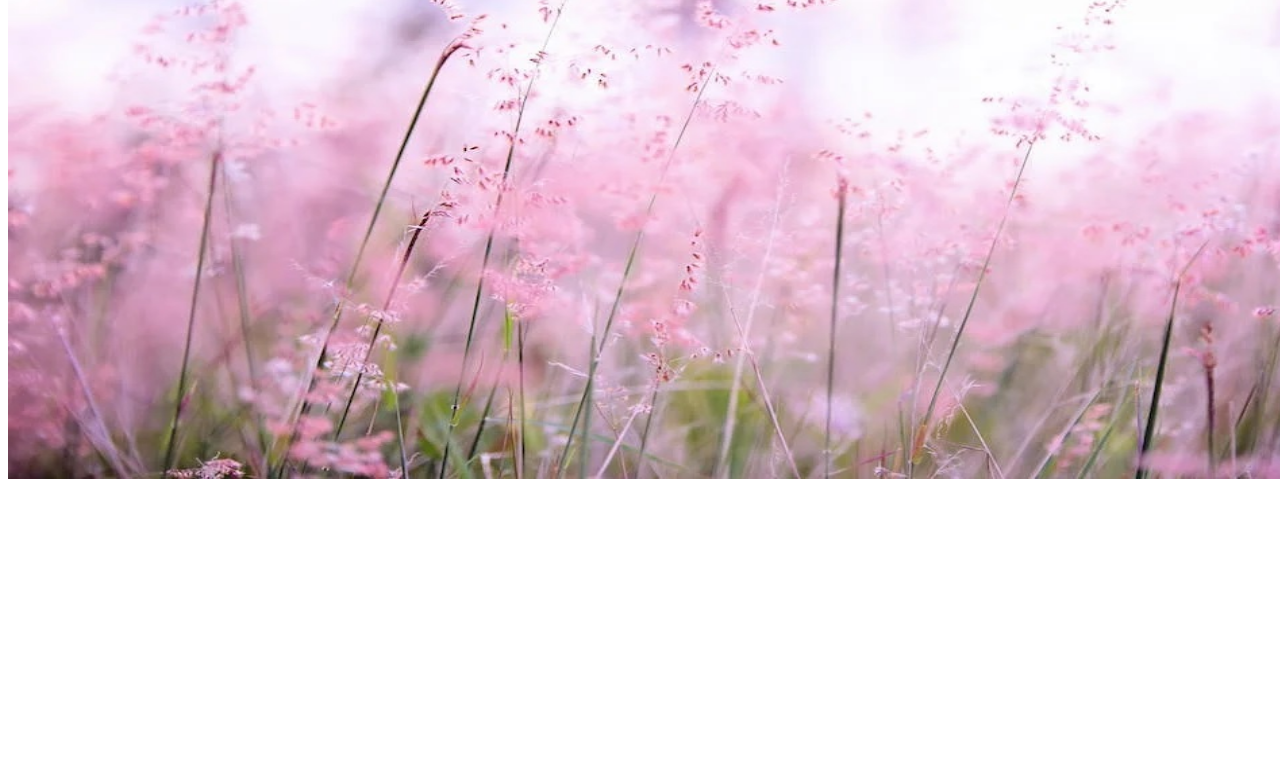
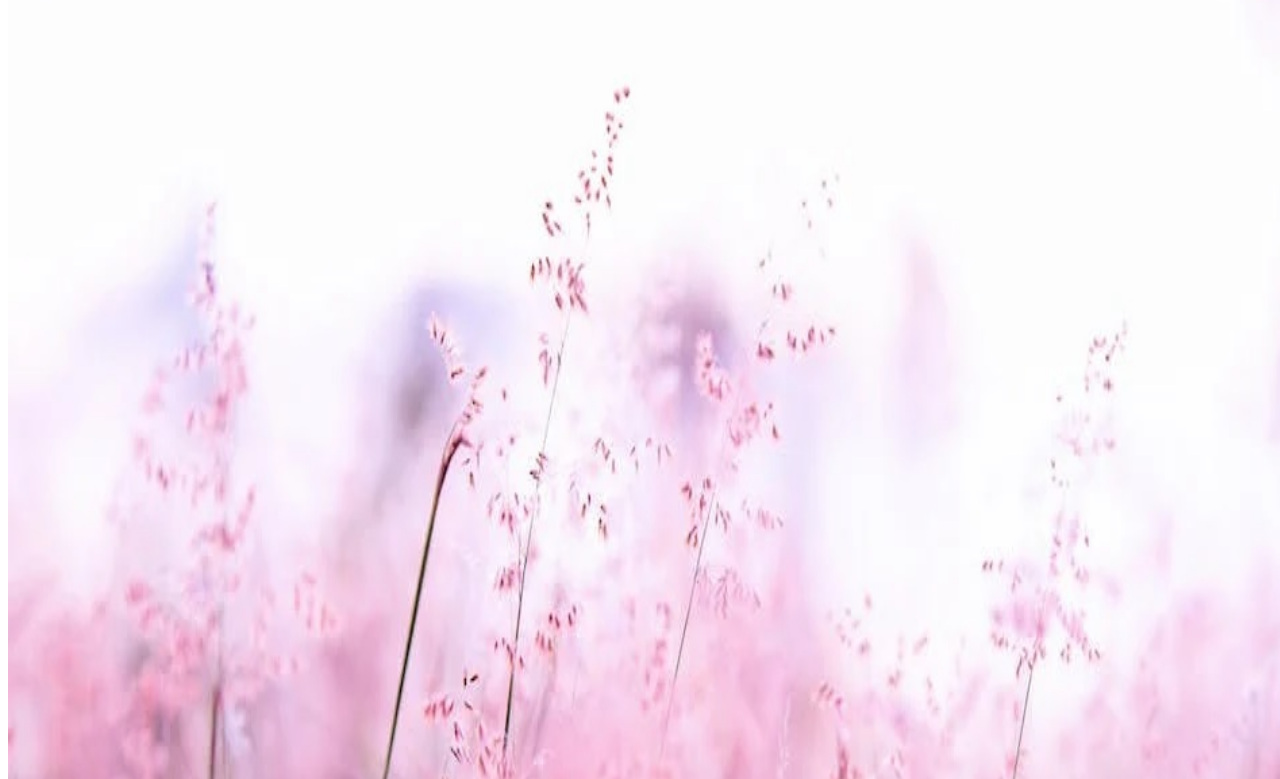
Before and after one commit to funnyscriptscom/funnyscriptscom.github.io, a plain HTML site: page index.html in a window 1280 px wide. Shown: the part 259-1038 px from the top of the page. Before the commit the page ends 800 px from the top, so only its background shows below. Drawn offline with Linux system fonts and the light colour scheme.

Commit message:
updating

```diff
--- a/index.html
+++ b/index.html
@@ -36,7 +36,7 @@ function f()
 </script>
 </head>
 <body>
-    <img src='./Background.jpg' width="1520" height="730"/>
+    <img src='./Background.jpg' width="1520" height="1700"/>
 <h1 style="position:absolute; left:220px; top:175px; width:auto; height:210px;">Do you like me?</h1>
 <div id="By" style="position:absolute; left:285px; top:235px; width:210px;
 height:210px;">
```
